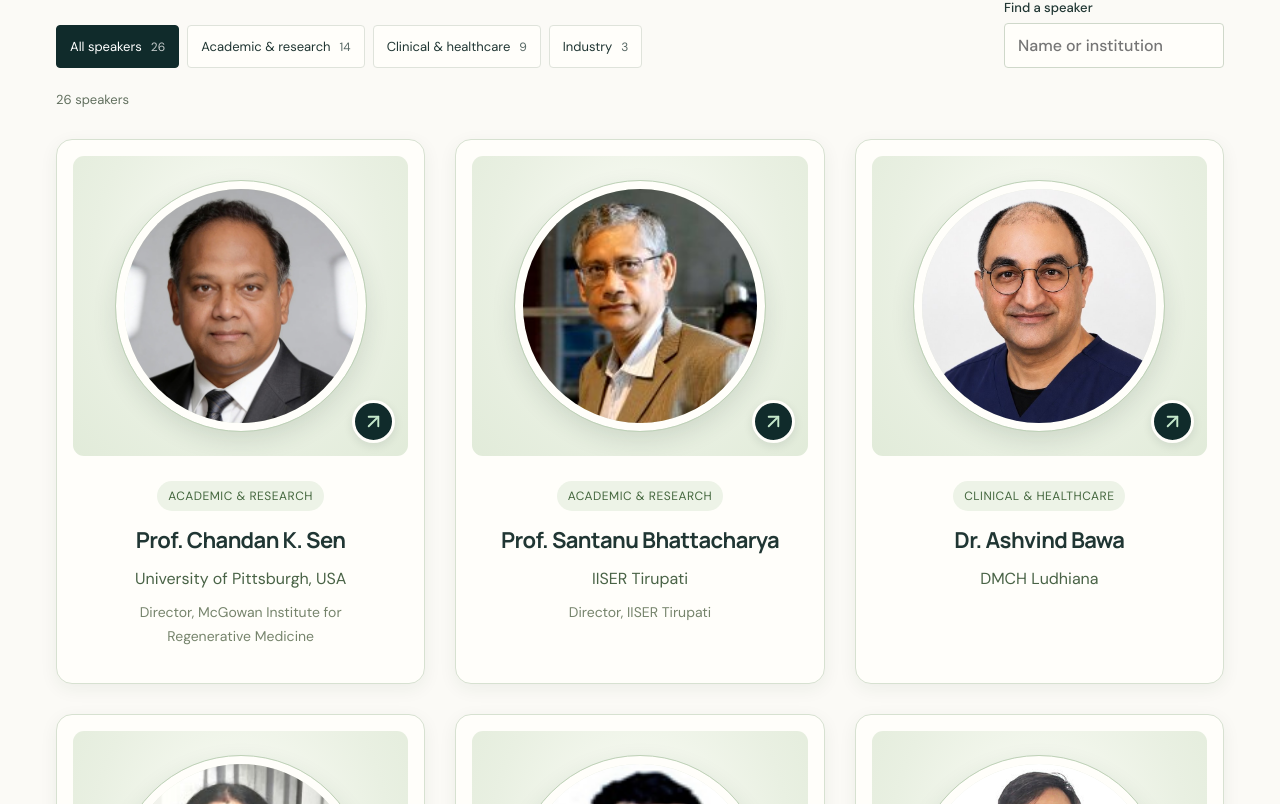
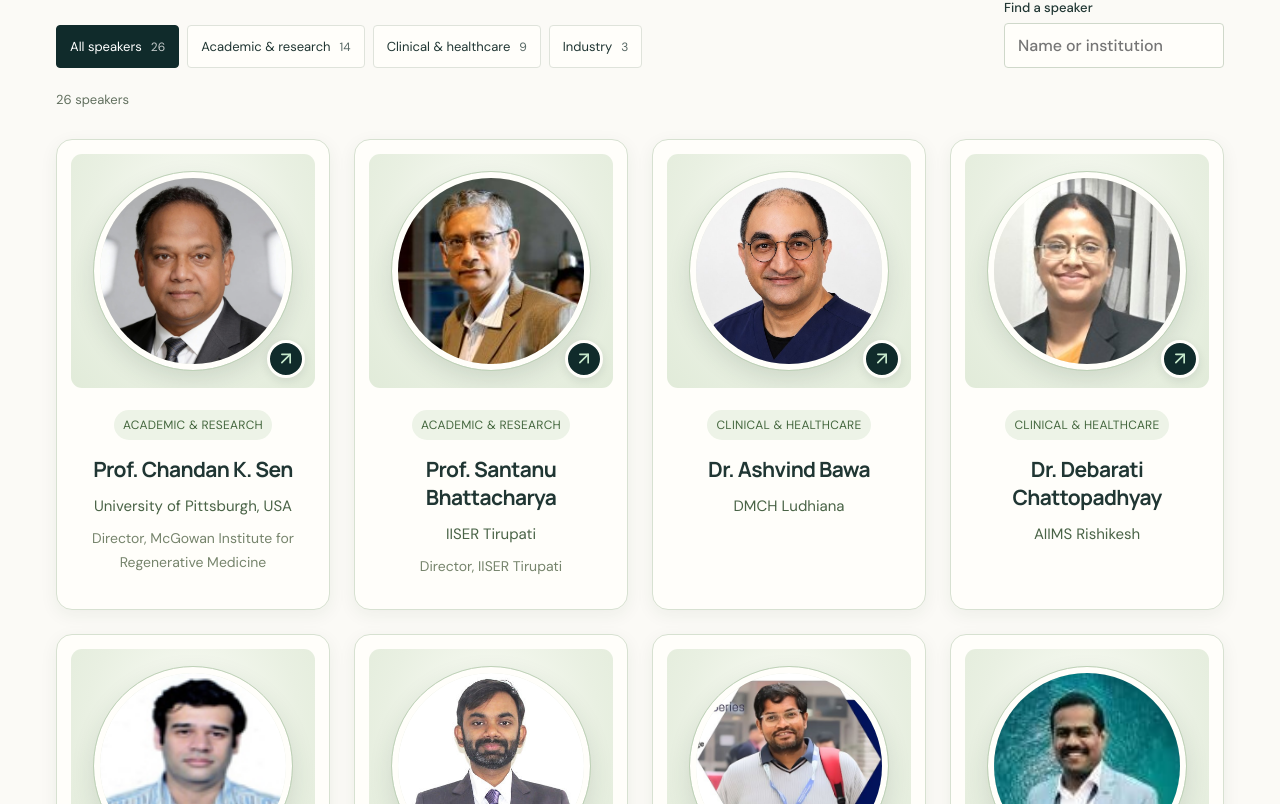
Before and after one commit to Shatakshi-Shukla31/Sparc, a React (Vite) app: page / in a window 1280 px wide. Shown: the part 4096-4900 px from the top of the page. Built offline with nearby package versions, Linux system fonts and the light colour scheme; a web font is replaced by a local one.

Commit message:
Show four speakers per desktop row and refine hover effects

```diff
--- a/src/styles.css
+++ b/src/styles.css
@@ -41,7 +41,7 @@ html{scroll-padding-top:158px}
 .hero-logo-panel{gap:20px;padding:15px 20px}.hero-logo-panel>img{width:185px}.hero-logo-panel>span{font-size:13px}
 .footer .brand{padding:9px 12px;gap:13px}.footer .brand-sparc-logo{width:175px;height:68px}.footer .brand-edition{font-size:28px;padding-left:15px}.footer .brand-edition small{font-size:12px;letter-spacing:1px}
 /* Speaker cards use the original portraits in consistent circular frames. */
-.speaker-grid{grid-template-columns:repeat(3,minmax(0,1fr));gap:30px;align-items:stretch}
+.speaker-grid{grid-template-columns:repeat(4,minmax(0,1fr));gap:24px;align-items:stretch}
 .speaker-card{border:1px solid #d7e1d1;border-radius:16px;background:#fffefa;padding:16px;box-shadow:0 5px 18px #183a2710;overflow:hidden;transition:transform .25s,box-shadow .25s,border-color .25s}
 .speaker-card:hover{transform:translateY(-5px);box-shadow:0 15px 34px #183a271c;border-color:#9ab596}
 .speaker-card:focus-visible{outline:3px solid #5f9675;outline-offset:5px}
@@ -202,3 +202,54 @@ html { scroll-padding-top: 105px; }
   .organiser-portrait { width: 184px; height: 184px; }
   .organiser-card h4 { font-size: 21px; }
 }
+
+/* Four speaker columns on desktop and restrained interactive accents. */
+.speaker-card { position: relative; }
+.speaker-card::before { content: ''; position: absolute; z-index: 3; top: 0; left: 24px; right: 24px; height: 3px; border-radius: 0 0 4px 4px; background: linear-gradient(90deg, #98c397, #2e6952, #98c397); transform: scaleX(0); transition: transform .28s ease; }
+.speaker-portrait { transition: box-shadow .28s ease, outline-color .28s ease; }
+.speaker-content h3, .speaker-tag { transition: color .25s ease, background .25s ease; }
+.speaker-open { transition: transform .25s ease, background .25s ease, color .25s ease; }
+.button { transition: background .22s ease, transform .22s ease, box-shadow .22s ease; }
+.button > svg, .inline-link > svg, .hero-secondary > svg { transition: transform .22s ease; }
+.main-nav > a { transition: color .2s ease; }
+.speaker-filters > button { transition: background .22s ease, border-color .22s ease, transform .22s ease; }
+.organiser-card, .convenor, .programme-card { transition: transform .28s ease, box-shadow .28s ease, border-color .28s ease, background .28s ease; }
+.organiser-portrait { transition: box-shadow .28s ease, outline-color .28s ease; }
+.programme-icon { transition: transform .28s ease, background .28s ease; }
+.technology-gallery figure { overflow: hidden; border-radius: 8px; }
+.technology-gallery img { transition: transform .4s ease; }
+@media(min-width: 1051px) {
+  .speaker-grid { gap: 24px; }
+  .speaker-card { padding: 14px; }
+  .speaker-image { height: 234px; }
+  .speaker-portrait { width: min(198px, calc(100% - 18px)); border-width: 6px; }
+  .speaker-content { padding: 22px 6px 16px; }
+  .speaker-content h3 { font-size: 21px; }
+  .speaker-content > p { font-size: 15px; }
+  .speaker-tag { font-size: 12px; letter-spacing: .25px; padding: 6px 9px; }
+  .speaker-role { font-size: 14px; }
+  .speaker-open { width: 38px; height: 38px; right: 10px; bottom: 10px; }
+  .speaker-open > svg { width: 20px; }
+}
+@media(hover: hover) and (pointer: fine) {
+  .speaker-card:hover, .speaker-card:focus-visible { transform: translateY(-7px); border-color: #83a583; box-shadow: 0 18px 36px #17372920, 0 3px 8px #1737290a; }
+  .speaker-card:hover::before, .speaker-card:focus-visible::before { transform: scaleX(1); }
+  .speaker-card:hover .speaker-portrait, .speaker-card:focus-visible .speaker-portrait { outline-color: #6e9d77; box-shadow: 0 12px 27px #203f2b30; }
+  .speaker-card:hover h3, .speaker-card:focus-visible h3 { color: #2e6952; }
+  .speaker-card:hover .speaker-tag, .speaker-card:focus-visible .speaker-tag { background: #dcebd5; color: #2d5738; }
+  .speaker-card:hover .speaker-open, .speaker-card:focus-visible .speaker-open { transform: translate(2px, -2px); background: #2e6952; color: #fff; }
+  .button:hover { transform: translateY(-3px); box-shadow: 0 8px 18px #102b2b21; }
+  .button:hover > svg, .inline-link:hover > svg, .hero-secondary:hover > svg { transform: translate(2px, -2px); }
+  .main-nav > a:hover { color: #2e6952; }
+  .speaker-filters > button:hover { transform: translateY(-2px); border-color: #93ad8b; }
+  .speaker-filters > button:not([aria-pressed=true]):hover { background: #e9f0e1; }
+  .organiser-card:hover { transform: translateY(-5px); border-color: #93b18c; box-shadow: 0 14px 30px #17372918; }
+  .organiser-card:hover .organiser-portrait { outline-color: #7aa17a; box-shadow: 0 11px 25px #17372926; }
+  .convenor:hover { transform: translateY(-4px); background: #f5f8ef; box-shadow: 0 12px 25px #17372912; }
+  .programme-card:hover { background: #f2f6ec; }
+  .programme-card:hover .programme-icon { transform: translateY(-3px) rotate(-4deg); background: #dcebd5; }
+  .technology-gallery figure:hover img { transform: scale(1.035); }
+}
+@media(prefers-reduced-motion: reduce) {
+  .speaker-card:hover, .speaker-card:focus-visible, .organiser-card:hover, .convenor:hover, .button:hover, .speaker-filters > button:hover, .programme-card:hover .programme-icon, .technology-gallery figure:hover img, .button:hover > svg, .inline-link:hover > svg, .hero-secondary:hover > svg, .speaker-card:hover .speaker-open, .speaker-card:focus-visible .speaker-open { transform: none; }
+}
```
Also changed, not shown: 1 other file (tests, documents, lock files or other folders).
